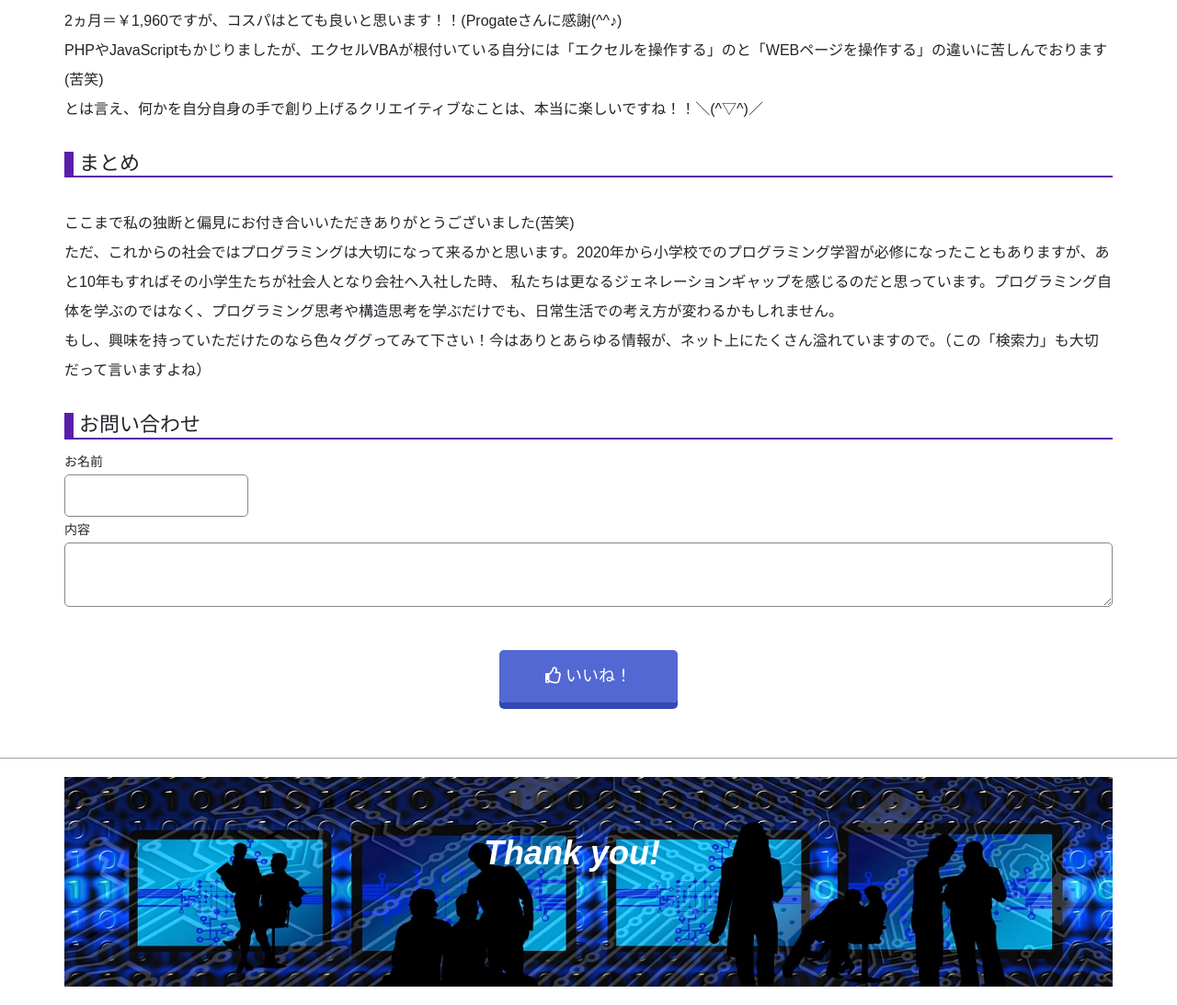
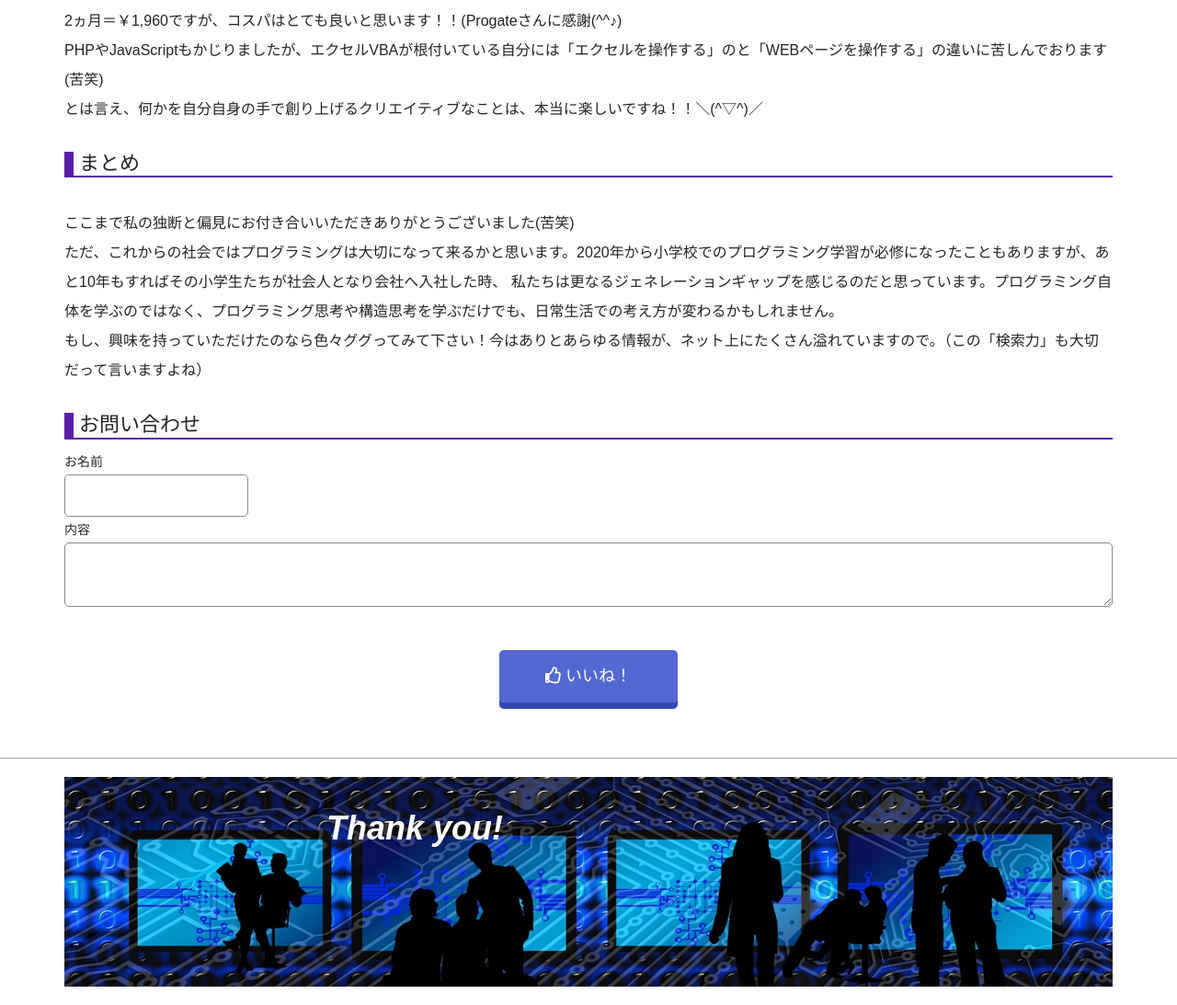
Before and after one commit to th-0002/th-0002.github.io, a plain HTML site: page index.html in a window 1280 px wide. Shown: the part 2845-3938 px from the top of the page at 92% size. Drawn offline with nearby package versions, Linux system fonts and the light colour scheme.

Commit message:
Update stylesheet.css

```diff
--- a/stylesheet.css
+++ b/stylesheet.css
@@ -189,6 +189,6 @@ footer {
   font-size: 36px;
   font-style: italic;
   position: absolute;
-  top:25%;
-  left: 40%;
+  top:15%;
+  left: 25%;
 }
```
